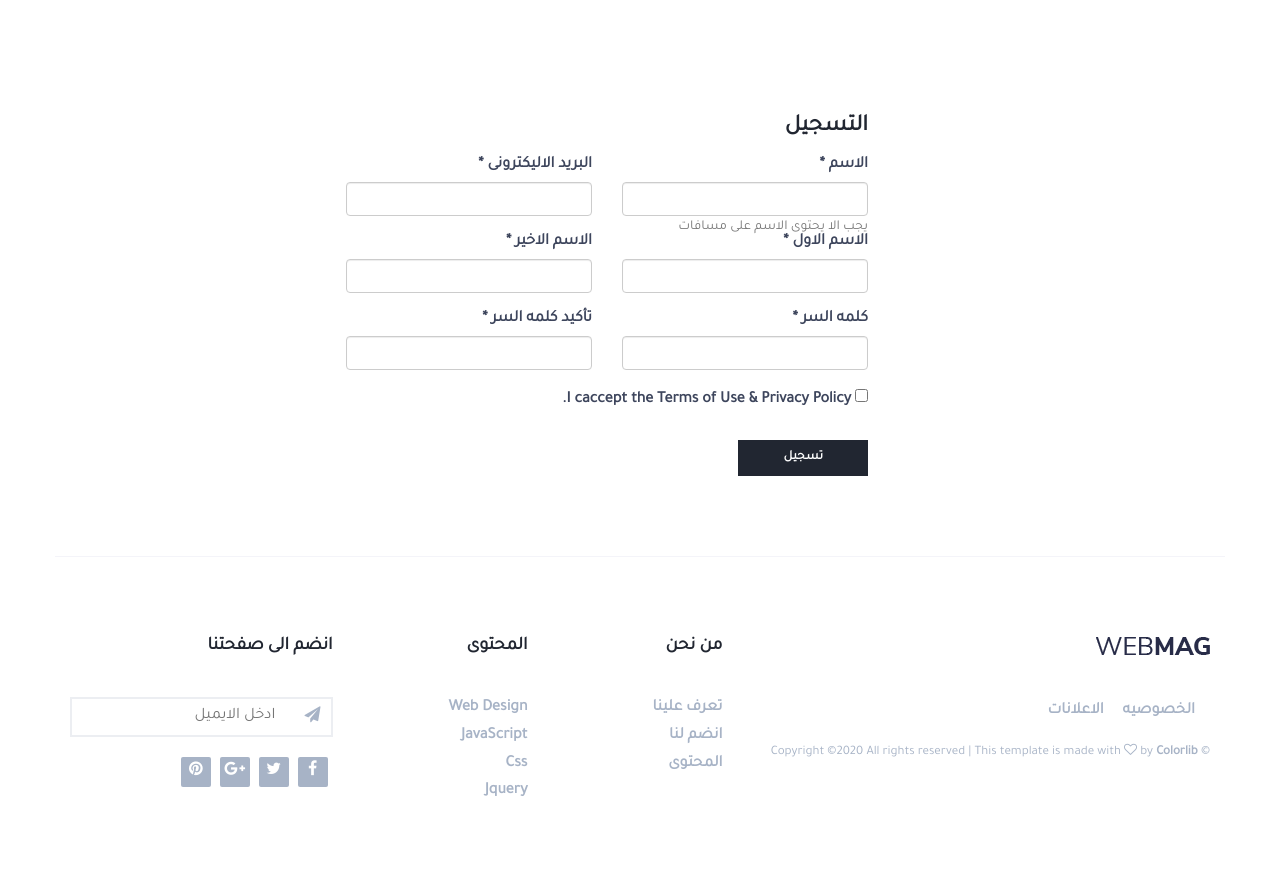
After one commit to Mahmoud-Raouf/blog-python-django, a Django app: page /user/signup/ in a window 1280 px wide. The commit adds this page. Run offline with Django 3.2, Linux system fonts and the light colour scheme; some libraries are stand-ins or nearby versions.

Commit message:
Add User Creation and User Templates

```diff
--- a/project/settings.py
+++ b/project/settings.py
@@ -40,6 +40,7 @@ INSTALLED_APPS = [
     'django.contrib.staticfiles',
     'blog',
     'user',
+    'crispy_forms',
 ]
 
 MIDDLEWARE = [
@@ -53,7 +54,6 @@ MIDDLEWARE = [
 ]
 
 ROOT_URLCONF = 'project.urls'
-
 TEMPLATES = [
     {
         'BACKEND': 'django.template.backends.django.DjangoTemplates',
@@ -129,3 +129,5 @@ STATICFILES_DIRS = [
 
 MEDIA_URL = '/media/'
 MEDIA_ROOT = os.path.join(BASE_DIR, 'media')
+
+CRISPY_TEMPLATE_PACK = 'bootstrap4'
--- a/static/blog/css/style.css
+++ b/static/blog/css/style.css
@@ -63,6 +63,7 @@ RESPONSIVE
  h4 {
      font-size: 16px;
 }
+
  a {
      font-weight: 600;
      color: #212631;
@@ -271,6 +272,8 @@ RESPONSIVE
 /*----------------------------*\
 	menu
 \*----------------------------*/
+
+
  .nav-menu {
      margin-left: 20px;
 }
@@ -297,6 +300,7 @@ RESPONSIVE
      -webkit-transition: 0.2s width;
      transition: 0.2s width;
 }
+
  .nav-menu li.cat-1 a:after {
      background-color: #4BB92F;
 }
@@ -325,6 +329,8 @@ RESPONSIVE
  .nav-menu li.cat-4 a:hover, .nav-menu li.cat-4 a:focus {
      color: #8d00ff;
 }
+
+
 /*----------------------------*\
 	search
 \*----------------------------*/
--- a/templates/base.html
+++ b/templates/base.html
@@ -51,6 +51,11 @@
 						</div>
 						<!-- /logo -->
 
+						<!-- search & aside toggle -->
+						<div class="nav-btns">
+							<button class="aside-btn"><i class="fa fa-bars"></i></button>
+						</div>
+						<!-- /search & aside toggle -->
 						<!-- nav -->
 						<ul class="nav-menu nav navbar-nav">
 							<li><a href="/blog">الصفحه الرئيسيه</a></li>
@@ -59,17 +64,19 @@
 
 						</ul>
 						<!-- /nav -->
+						<ul class="nav-menu nav navbar-nav" style="margin-right: 37rem;">
+							<li><a href="/blog">تسجيل الدخول</a></li>
+							<li><a href="{% url 'user:signup' %}">تسجيل</a></li>
 
-						<!-- search & aside toggle -->
+						</ul>
 						<div class="nav-btns">
-							<button class="aside-btn"><i class="fa fa-bars"></i></button>
 							<button class="search-btn"><i class="fa fa-search"></i></button>
 							<div class="search-form">
 								<input class="search-input " type="text" name="search" placeholder="ابحث هنا ....">
 								<button class="search-close"><i class="fa fa-times"></i></button>
 							</div>
 						</div>
-						<!-- /search & aside toggle -->
+
 					</div>
 				</div>
 				<!-- /Main Nav -->
--- /dev/null
+++ b/user/forms.py
@@ -0,0 +1,27 @@
+from django import forms
+from django.contrib.auth.models import User
+
+
+class UserCreationForm(forms.ModelForm):
+    username = forms.CharField(label='الاسم ', max_length=30, help_text='يجب الا يحتوى الاسم على مسافات')
+    email = forms.EmailField(label= 'البريد الاليكترونى ')
+    first_name = forms.CharField(label='الاسم الاول ')
+    last_name = forms.CharField(label='الاسم الاخير ')
+    password1 = forms.CharField(label='كلمه السر ', widget= forms.PasswordInput(), min_length=8) #we using widget for hidden password
+    password2 = forms.CharField(label='تأكيد كلمه السر ', widget= forms.PasswordInput(), min_length=8)
+    class Meta:
+        model = User
+        fields = ('username' , 'email' , 'first_name' , 'last_name' , 'password1', 'password2')
+
+
+    def clean_password2(self):
+        cd = self.cleaned_data
+        if cd['password1'] != cd['password2']:
+            raise forms.ValidationError('كلمه السر غير متطابقه .')
+        return cd['password2']
+
+    def clean_username(self):
+        cd = self.cleaned_data
+        if User.objects.filter(username = cd['username']).exists():
+            raise forms.ValidationError('هذا الاسم موجد حاليا ادخل اسم اخر .')
+        return cd['username']
--- /dev/null
+++ b/user/templates/user/signup.html
@@ -0,0 +1,57 @@
+{% extends "base.html" %}
+{% load static %}
+{% load crispy_forms_tags %}
+
+    {% block content %}
+        <div class="container" >
+			<div class="row " style="padding-right: 30%; margin-top: 44px; ">
+                <div class="col-md-8 ">
+				<form method="POST" >
+                    {% csrf_token %}
+					<h3>التسجيل</h3>
+                    <div class="section-row">
+                        <form class="post-reply">
+                            <div class="row " >
+                                <div class="col-md-6 " style="height: 25px;">
+                                        <!-- Custom Fields to comment with Crispy Forms -->
+                                        {{ form.username|as_crispy_field }}
+                                </div>
+                                <div class="col-md-6 ">
+                                    <div >
+                                        <!-- Custom Fields to comment with Crispy Forms -->
+                                        {{ form.email|as_crispy_field }}
+                                    </div>
+                                </div>
+                                <div class="col-md-6">
+                                        <!-- Custom Fields to comment with Crispy Forms -->
+                                        {{ form.first_name|as_crispy_field }}
+                                </div>
+                                <div class="col-md-6">
+                                        <!-- Custom Fields to comment with Crispy Forms -->
+                                        {{ form.last_name|as_crispy_field }}
+                                </div>
+                                <div class="col-md-6">
+                                        <!-- Custom Fields to comment with Crispy Forms -->
+                                        {{ form.password1|as_crispy_field }}
+                                </div>
+                                <div class="col-md-6">
+                                        <!-- Custom Fields to comment with Crispy Forms -->
+                                        {{ form.password2|as_crispy_field }}
+                                </div>
+                            </div>
+                        </form>
+
+						<label>
+							<input class="mb-4" type="checkbox"> I caccept the Terms of Use & Privacy Policy.
+							<span class="checkmark"></span>
+                        </label>
+                        <br>
+                        <br>
+                        <input type="submit" class="primary-button" value="تسجيل">
+                    </div>
+					</div>
+                </form>
+            </div>
+            </div>
+		</div>
+    {% endblock content %}
--- a/user/urls.py
+++ b/user/urls.py
@@ -1,7 +1,7 @@
 from django.urls import path
-
+from .import views
 app_name = 'blog'
 
 urlpatterns = [
-
+    path('signup/' , views.signup , name='signup'),
 ]
--- a/user/views.py
+++ b/user/views.py
@@ -1,3 +1,21 @@
-from django.shortcuts import render
+from django.shortcuts import render , redirect
+from . forms import UserCreationForm
+from django.contrib import messages
 
-# Create your views here.
+
+def signup(request):
+    if request.method == "POST":
+        form = UserCreationForm(request.POST)
+        if form.is_valid():
+            form.save()
+            username = form.cleaned_data['username']
+            messages.success(
+                request, 'تهانينا {} لقد تمت عمليه التسجيل بنجاح .'.format(username)
+            )
+            return redirect('/blog/')
+    else:
+        form = UserCreationForm()
+    return render(request , 'user/signup.html' , {
+        'title' : 'التسجيل',
+        'form' : form,
+    })
```
Also changed, not shown: blog/forms.py (added, +9 -0 lines), blog/models.py (+13 -8 lines), blog/templates/blog/blog-post.html (+19 -13 lines), blog/templates/blog/post_list.html (+8 -6 lines), blog/views.py (+19 -3 lines), blog/migrations/0004_auto_20200104_1935.py (added), blog/migrations/0005_comment_site.py (added), blog/migrations/0006_auto_20200104_2045.py (added), db.sqlite3, 1 other file.
